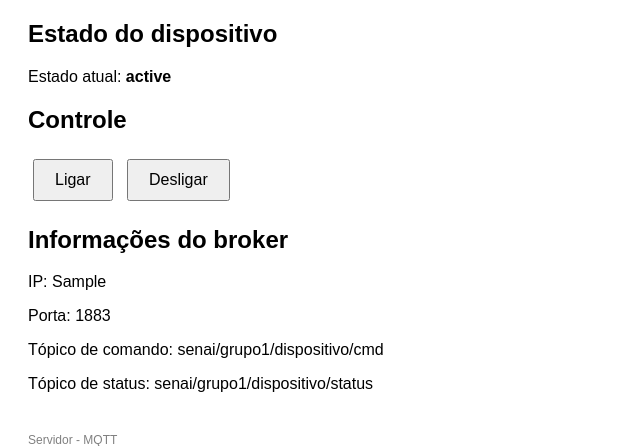
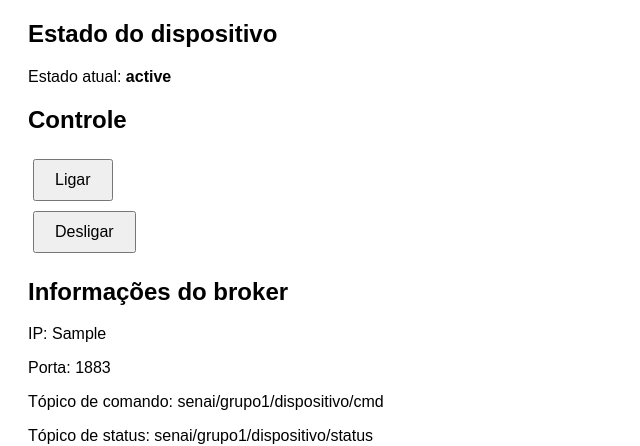
Before and after one commit to MatheusCatarucci/Servidor-MQTT, a FastAPI app: template templates/index.html in a window 1280 px wide. Shown: the part 128-574 px from the top of the page, without its empty margins (0-640 px from the left). Run offline with FastAPI, Linux system fonts and the light colour scheme; the template is opened without the code that fills it: most values are stand-ins (such as "Sample title", 1, 10 or a date in 2020).

Commit message:
Retirei o style do index.html

```diff
--- a/templates/index.html
+++ b/templates/index.html
@@ -18,12 +18,12 @@
         <p>Estado atual: <strong>{{ device_state }}</strong></p>
 
         <h2>Controle</h2>
-        <form method="POST" action="/cmd" style="display: inline-block;">
+        <form method="POST" action="/cmd">
             <input type="hidden" name="command" value="ON" />
             <button type="submit">Ligar</button>
         </form>
 
-        <form method="POST" action="/cmd" style="display: inline-block;">
+        <form method="POST" action="/cmd">
             <input type="hidden" name="command" value="OFF" />
             <button type="submit">Desligar</button>
         </form>
```
